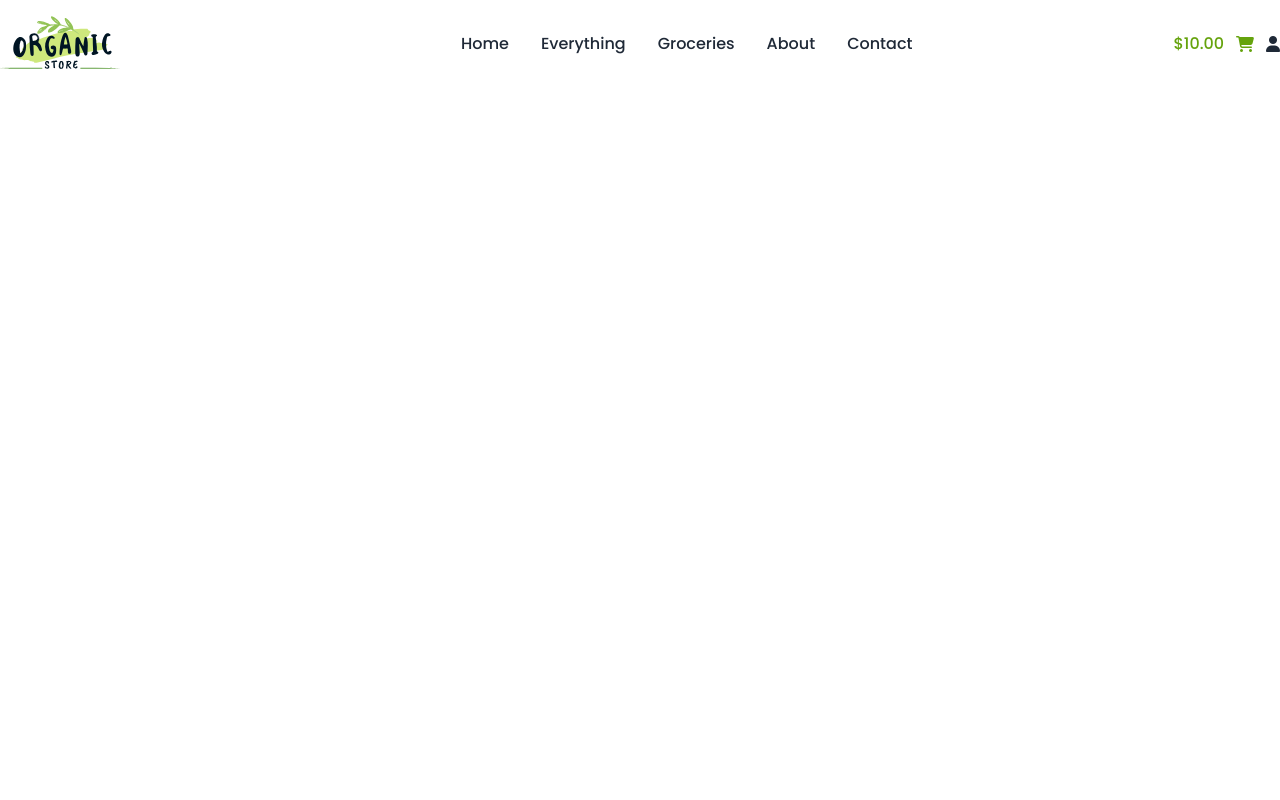
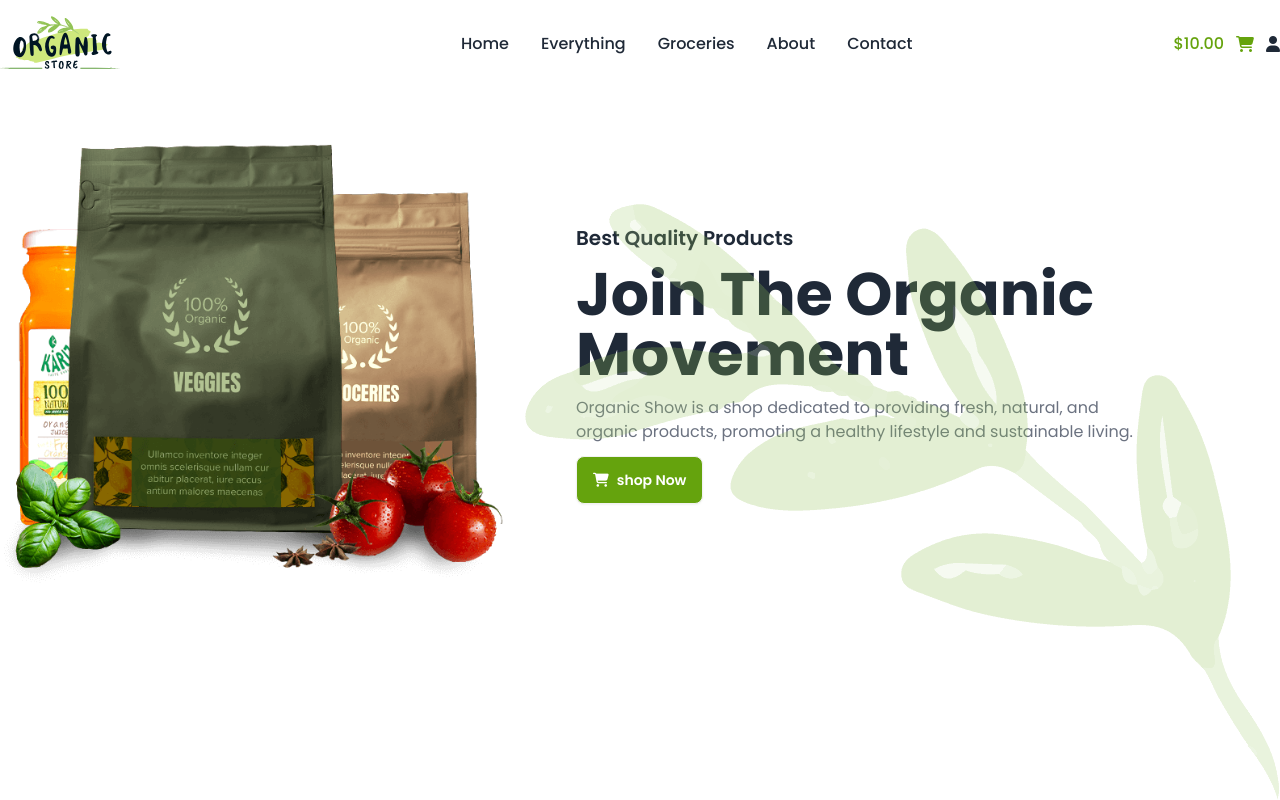
Before and after one commit to shafriki/organic_store, a plain HTML site: page index.html in a window 1280 px wide. Drawn offline with nearby package versions, Linux system fonts and the light colour scheme.

Commit message:
banner added

```diff
--- a/index.html
+++ b/index.html
@@ -34,7 +34,7 @@
 
     <!-- header section start -->
      <header>
-        <!-- navbar section -->
+        <!-- navbar section start -->
          <section class="max-w-screen-xl mx-auto">
                 <nav class="flex items-center justify-between py-4 px-4 lg:px-0">
                     <!-- logo -->
@@ -58,6 +58,25 @@
                     </div>
                 </nav>
          </section>
+         <!-- navbar section end -->
+
+         <!-- banner section start -->
+          <section class="max-w-screen-xl mx-auto lg:py-14">
+            <img src="./images/leaf01.png" class="absolute opacity-25 bottom-0 right-0" alt="" >
+            <div class="flex flex-col lg:flex-row items-center lg:gap-16 ">
+
+              <img src="./images/bannerbg.png" alt="" class="w-3/4 lg:w-2/5">
+
+              <!-- text content -->
+               <div class="flex flex-col items-start space-y-3 px-4 lg:px-0 mt-8 lg:mt-0">
+                <p class="text-xl font-semibold">Best Quality Products</p>
+                <h1 class="text-3xl lg:text-6xl font-bold">Join The Organic Movement</h1>
+                <p class="text-sm lg:text-base lg:w-5/6 text-gray-500">Organic Show is a shop dedicated to providing fresh, natural, and organic products, promoting a healthy lifestyle and sustainable living.</p>
+                <button class="btn item bg-lime-600 text-white"><i class="fa-solid fa-cart-shopping hidden lg:block text-white"></i> shop Now</button>
+               </div>
+            </div>
+          </section>
+         <!-- banner section end -->
      </header>
     <!-- header section end -->
 
```
